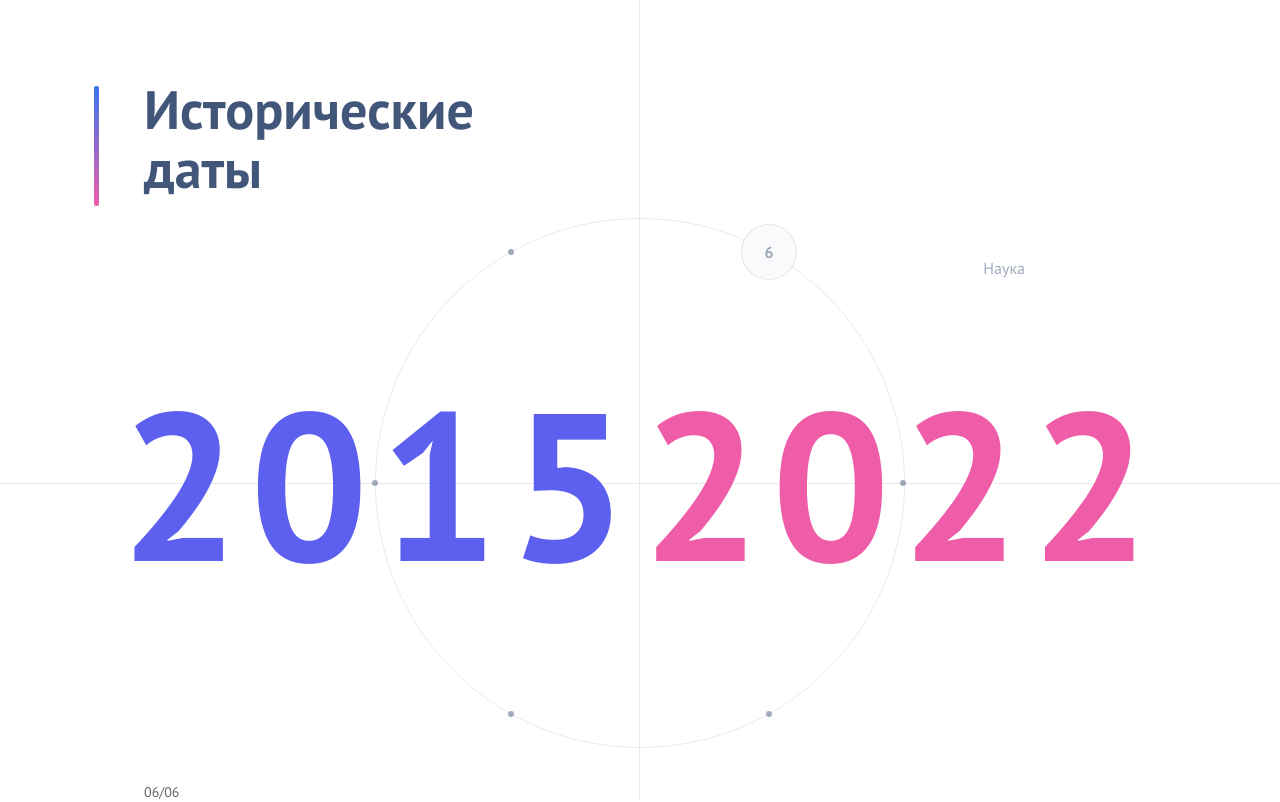
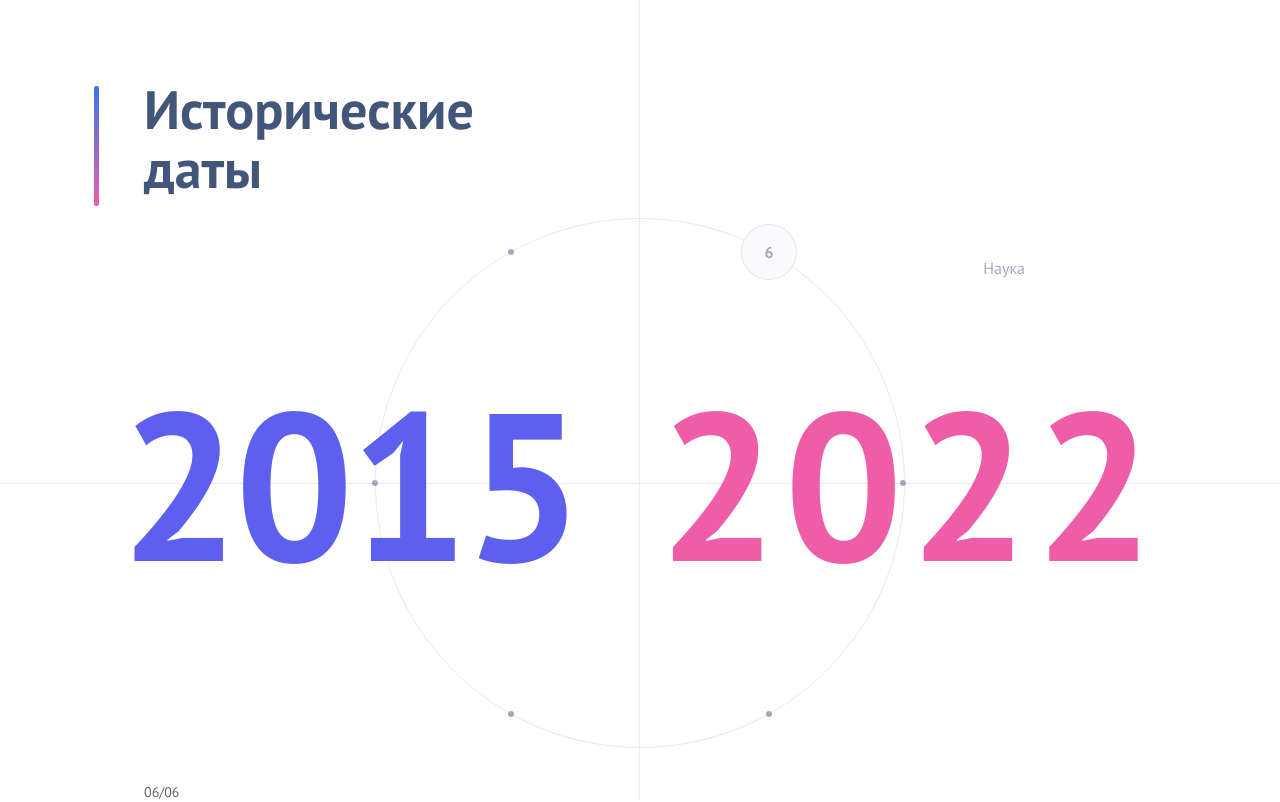
Before and after one commit to when-dev/only-digital-test, a React app: page / in a window 1280 px wide. Shown: the top 802 px of the page. Built offline with nearby package versions, Linux system fonts and the light colour scheme.

Commit message:
feat: refactor split letter spacing for years

```diff
--- a/src/components/Timeline.scss
+++ b/src/components/Timeline.scss
@@ -132,12 +132,16 @@
 	top: 50%;
 	transform: translateY(-50%);
 	font-size: 210px;
-	font-weight: 700;
+	font-weight: 600;
 	line-height: 1;
-	letter-spacing: 0.05em;
+	letter-spacing: -0.02em;
 	user-select: none;
 
 	transition: transform .3s ease, opacity .3s ease;
+}
+
+.timeline__year-right {
+	letter-spacing: 0.03em;
 }
 
 .timeline__year--from {
--- a/src/components/Timeline.tsx
+++ b/src/components/Timeline.tsx
@@ -47,7 +47,7 @@ export function Timeline() {
 					<div className='timeline__stage'>
 						<div className='timeline__years' aria-hidden='true'>
 							<span className='timeline__year timeline__year--from'>2015</span>
-							<span className='timeline__year timeline__year--to'>2022</span>
+							<span className='timeline__year timeline__year--to timeline__year-right'>2022</span>
 						</div>
 
 						<div className='timeline__circle-wrap'>
```
